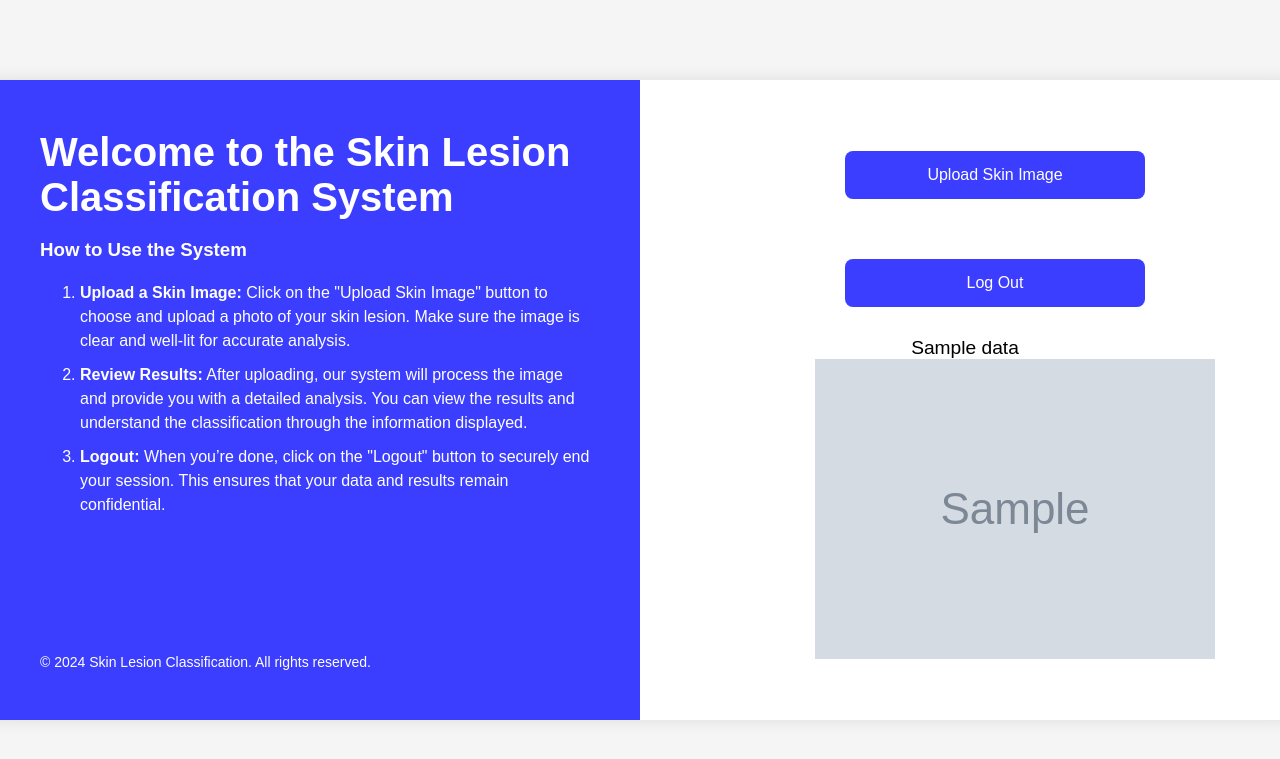
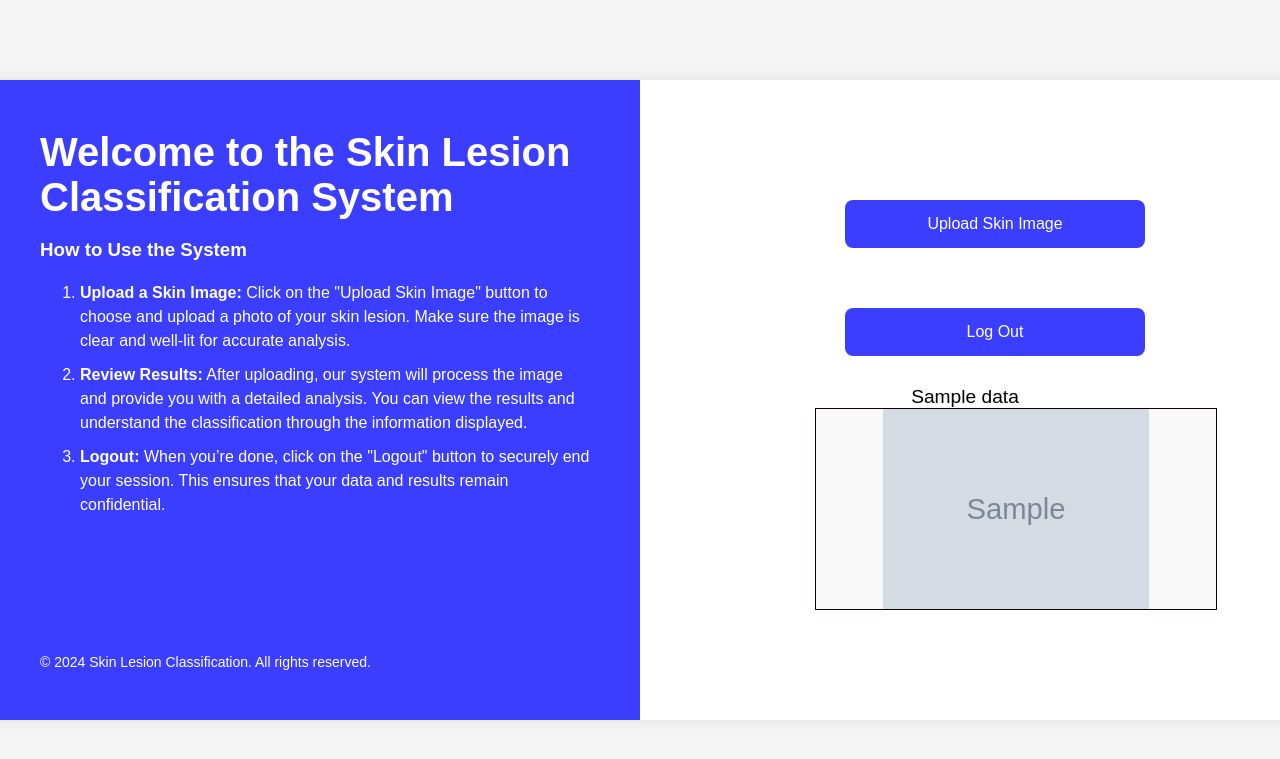
Before and after one commit to srijay28/skin-cancer-classification, a Django app: template SkinApp/templates/UserScreen.html in a window 1280 px wide. Shown: the top 759 px of the page. Run offline with Django 3.2, Linux system fonts and the light colour scheme; the template is opened without the code that fills it: most values are stand-ins (such as "Sample title", 1, 10 or a date in 2020); grey boxes marked "Sample" are stand-in pictures.

Commit message:
Restricted image dimensions

```diff
--- a/SkinApp/static/style1.css
+++ b/SkinApp/static/style1.css
@@ -154,3 +154,15 @@ footer p {
   background-color: #333;
   color: white;
 }
+img.image-container {
+  all: unset; /* Reset all inherited styles */
+  width: 400px; /* Fixed width */
+  height: 200px; /* Fixed height */
+  max-width: none; /* Remove max-width constraints */
+  max-height: none; /* Remove max-height constraints */
+  border: 1px solid #100202;
+  background-color: #f9f9f9;
+  object-fit: contain; /* Maintain aspect ratio inside the box */
+  margin: auto; /* Center the image */
+  display: block; /* Ensure proper block-level layout */
+}
--- a/SkinApp/templates/UserScreen.html
+++ b/SkinApp/templates/UserScreen.html
@@ -58,7 +58,12 @@
           </button>
           <font size="3" color="black"><center>{{ data|safe }}</center></font>
           <!-- Display the uploaded image -->
-          <img id="uploaded-image" src="{{ image_url }}" width="400" />
+          <img
+            id="uploaded-image"
+            class="image-container"
+            src="{{ image_url }}"
+            width="400"
+          />
 
           <!-- Prediction result area -->
           <p id="prediction-result"></p>
```
